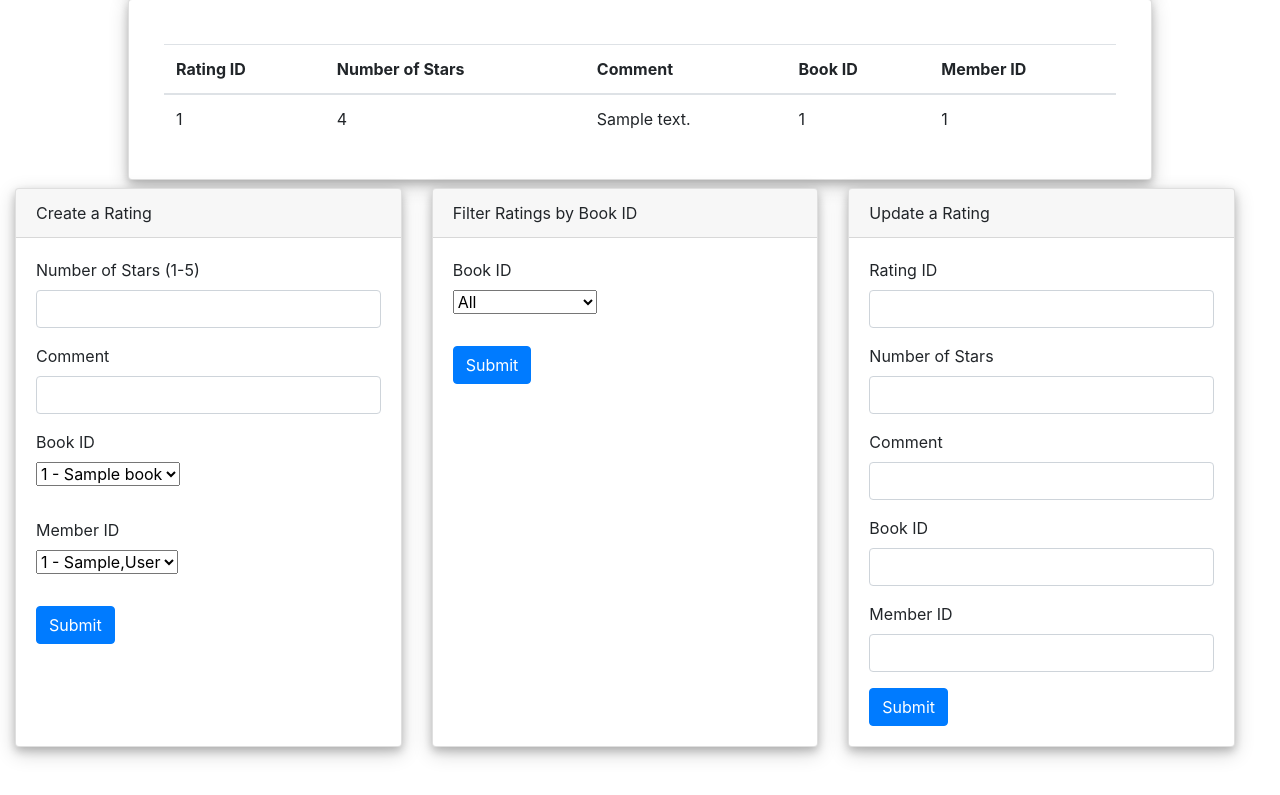
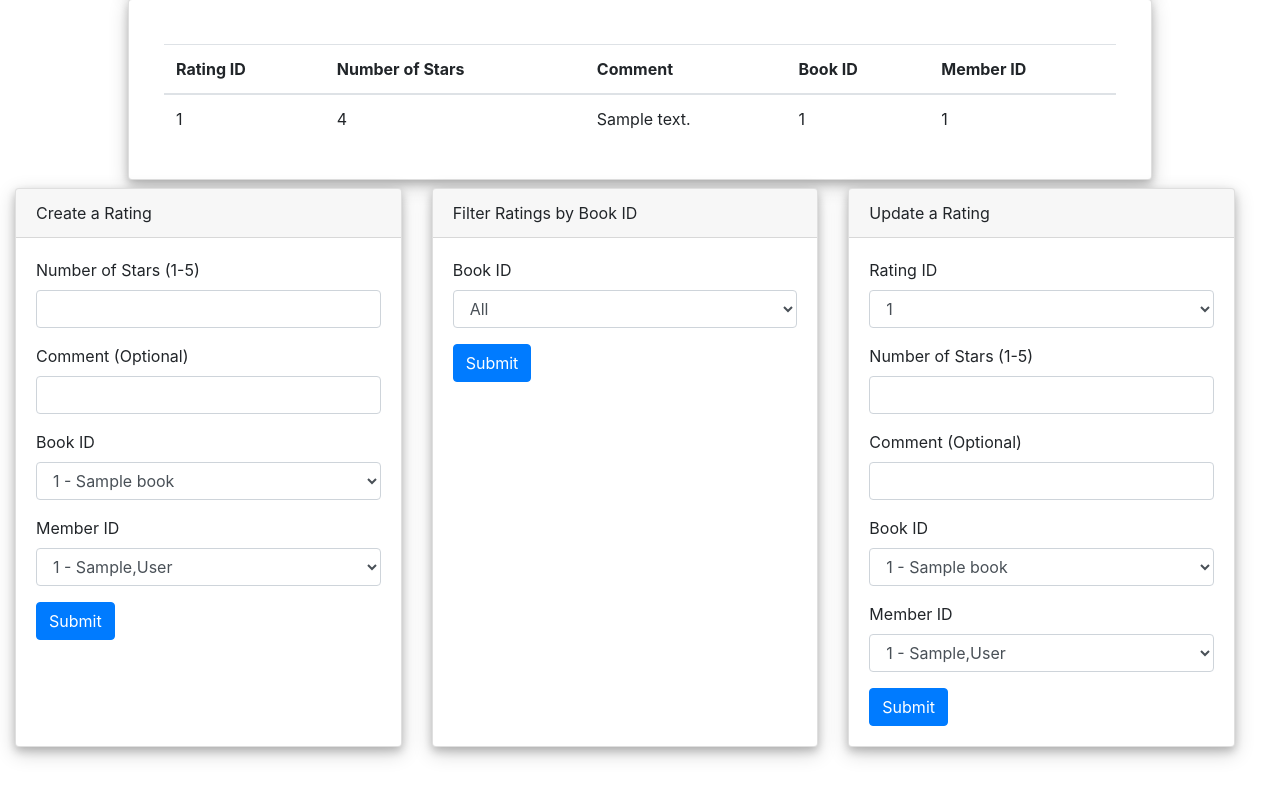
Before and after one commit to edwardday7/CS340_Group78, a Flask app: template templates/ratings.html in a window 1280 px wide. Shown: the part 177-972 px from the top of the page. Run offline with Flask 2, Linux system fonts and the light colour scheme; the template is opened without the code that fills it: most values are stand-ins (such as "Sample title", 1, 10 or a date in 2020); some libraries are stand-ins or nearby versions.

Commit message:
finish project

```diff
--- a/app.py
+++ b/app.py
@@ -59,17 +59,35 @@ def bookauthors():
 @app.route('/books', methods=["GET", "POST"])
 def books():
 
+    print(request.method)
     db_connection = db.connect_to_database()
 
     if request.method == "POST":
-        insert_query = "INSERT INTO Books (title, publisherName, amountOfTimesBorrowed, borrower) VALUES (%s, %s, %s, %s);"
-        cursor = db.execute_query(
-            db_connection=db_connection,
-            query=insert_query,
-            query_params=(request.form["titleInput"],
-                request.form["publisherNameInput"],
-                request.form["timesBorrowedInput"],
-                request.form["memberIdInput"]))
+        if request.form.get("delete"):
+            delete_query = "DELETE FROM Books WHERE bookID = %s"
+            cursor = db.execute_query(
+                db_connection=db_connection,
+                query=delete_query,
+                query_params=(request.form["bookIdInput"],)
+            )
+        else:
+            query_params = ()
+            if request.form["memberIdInput"] == "-1":
+                query_params = (request.form["titleInput"],
+                    request.form["publisherNameInput"],
+                    request.form["timesBorrowedInput"])
+                insert_query = "INSERT INTO Books (title, publisherName, amountOfTimesBorrowed) VALUES (%s, %s, %s);"
+                print('here')
+            else:
+                query_params = (request.form["titleInput"],
+                    request.form["publisherNameInput"],
+                    request.form["timesBorrowedInput"],
+                    request.form["memberIdInput"])
+                insert_query = "INSERT INTO Books (title, publisherName, amountOfTimesBorrowed, borrower) VALUES (%s, %s, %s, %s);"
+            cursor = db.execute_query(
+                db_connection=db_connection,
+                query=insert_query,
+                query_params=(query_params))
 
     select_query = "SELECT * FROM Books;"
     cursor = db.execute_query(db_connection=db_connection, query=select_query)
@@ -105,14 +123,25 @@ def ratings():
     db_connection = db.connect_to_database()
 
     if request.method == "POST":
-        insert_query = "INSERT INTO Ratings (comment, starRating, bookID, memberID) VALUES (%s, %s, %s, %s);"
-        cursor = db.execute_query(
-            db_connection=db_connection,
-            query=insert_query,
-            query_params=(request.form["commentInput"],
-                request.form["starInput"],
-                request.form["bookIdInput"],
-                request.form["memberIdInput"]))
+        if request.form.get("update"):
+            update_query = "UPDATE Ratings SET comment = %s, starRating = %s, bookID = %s, memberID = %s WHERE ratingID = %s"
+            cursor = db.execute_query(
+                db_connection=db_connection,
+                query=update_query,
+                query_params=(request.form["commentInput"],
+                    request.form["starInput"],
+                    request.form["bookIdInput"],
+                    request.form["memberIdInput"],
+                    request.form["ratingIdInput"]))
+        else:
+            insert_query = "INSERT INTO Ratings (comment, starRating, bookID, memberID) VALUES (%s, %s, %s, %s);"
+            cursor = db.execute_query(
+                db_connection=db_connection,
+                query=insert_query,
+                query_params=(request.form["commentInput"],
+                    request.form["starInput"],
+                    request.form["bookIdInput"],
+                    request.form["memberIdInput"]))
 
     if request.args.get("bookIdInput"):
         select_query = "SELECT * FROM Ratings WHERE bookId = %s"
--- /dev/null
+++ b/static/ratings.js
@@ -0,0 +1,48 @@
+$(document).ready(function() {
+
+    $('#btnCreate').click(function(e) {
+
+        var error = false;
+
+        // for each input, check if something is entered
+        $('#createRatingForm input').each(function() {
+
+            // Number 1 through 5
+            var regex = new RegExp(/^[1-5]$/, 'g');
+            if ($(this).attr('id') == 'starInput' && !($(this).val().match(regex))) {
+                $(this).addClass('is-invalid');
+                error = true;
+            } else {
+                $(this).removeClass('is-invalid');
+            }
+        })
+
+        if (error) {
+            e.preventDefault(); // prevent form submit
+            return;
+        }
+    })
+
+    $('#btnUpdate').click(function(e) {
+
+        var error = false;
+
+        // for each input, check if something is entered
+        $('#updateRatingForm input').each(function() {
+
+            // Number 1 through 5
+            var regex = new RegExp(/^[1-5]$/, 'g');
+            if ($(this).attr('id') == 'starInput' && !($(this).val().match(regex))) {
+                $(this).addClass('is-invalid');
+                error = true;
+            } else {
+                $(this).removeClass('is-invalid');
+            }
+        })
+
+        if (error) {
+            e.preventDefault(); // prevent form submit
+            return;
+        }
+    })
+})
--- a/templates/bookauthors.html
+++ b/templates/bookauthors.html
@@ -70,7 +70,7 @@
           <div class="form-group">
             <label for="bookIdInput">Book ID</label>
             <br>
-            <select name="bookIdInput" class="form-select form-select-lg mb-3" aria-label=".form-select-lg example">
+            <select name="bookIdInput" class="form-control">
               {% for book in books %}
                 <option value='{{book["bookID"]}}'>{{book["bookID"]}} - {{book["title"]}}</option>
               {% endfor %}
@@ -79,7 +79,7 @@
           <div class="form-group">
             <label for="authorIdInput">Author ID</label>
             <br>
-            <select name="authorIdInput" class="form-select form-select-lg mb-3" aria-label=".form-select-lg example">
+            <select name="authorIdInput" class="form-control">
               {% for author in authors %}
                 <option value='{{author["authorID"]}}'>{{author["authorID"]}} - {{author["firstName"]}},{{author["lastName"]}}</option>
               {% endfor %}
--- a/templates/ratings.html
+++ b/templates/ratings.html
@@ -73,19 +73,22 @@
       <div class="card" style="box-shadow: 0 4px 8px 0 rgba(0, 0, 0, 0.2), 0 6px 20px 0 rgba(0, 0, 0, 0.19);">
         <div class="card-header">Create a Rating</div>
         <div class="card-body">
-          <form action="/ratings" method="post">
+          <form id="createRatingForm" action="/ratings" method="post">
             <div class="form-group">
               <label for="starInput">Number of Stars (1-5)</label>
               <input type="text" class="form-control" name="starInput" id="starInput">
+              <div id="invalidStars" class="invalid-feedback">
+                Number of stars is required and must be a number between 1 and 5
+              </div>
             </div>
             <div class="form-group">
-              <label for="commentInput">Comment</label>
+              <label for="commentInput">Comment (Optional)</label>
               <input type="text" class="form-control" name="commentInput" id="commentInput">
             </div>
             <div class="form-group">
               <label for="bookIdInput">Book ID</label>
               <br>
-              <select name="bookIdInput" class="form-select form-select-lg mb-3" aria-label=".form-select-lg example">
+              <select name="bookIdInput" class="form-control">
                 {% for book in books %}
                   <option value='{{book["bookID"]}}'>{{book["bookID"]}} - {{book["title"]}}</option>
                 {% endfor %}
@@ -94,13 +97,13 @@
             <div class="form-group">
               <label for="memberIdInput">Member ID</label>
               <br>
-              <select name="memberIdInput" class="form-select form-select-lg mb-3" aria-label=".form-select-lg example">
+              <select name="memberIdInput" class="form-control">
                 {% for member in members %}
                   <option value='{{member["memberID"]}}'>{{member["memberID"]}} - {{member["firstName"]}},{{member["lastName"]}}</option>
                 {% endfor %}
               </select>
             </div>
-            <button type="submit" class="btn btn-primary">Submit</button>
+            <button id="btnCreate" type="submit" class="btn btn-primary">Submit</button>
           </form>
         </div>
       </div>
@@ -112,7 +115,7 @@
             <div class="form-group">
               <label for="bookIdInput">Book ID</label>
               <br>
-              <select name="bookIdInput" class="form-select form-select-lg mb-3" aria-label=".form-select-lg example">
+              <select name="bookIdInput" class="form-control">
                 <option value=''>All</option>
                 {% for book in books %}
                   <option value='{{book["bookID"]}}'>{{book["bookID"]}} - {{book["title"]}}</option>
@@ -127,28 +130,47 @@
       <div class="card" style="box-shadow: 0 4px 8px 0 rgba(0, 0, 0, 0.2), 0 6px 20px 0 rgba(0, 0, 0, 0.19);">
         <div class="card-header">Update a Rating</div>
         <div class="card-body">
-          <form>
+          <form id="updateRatingForm" action="/ratings" method="post">
             <div class="form-group">
+              <input type="hidden" name="update" value="update">
               <label for="ratingIdInput">Rating ID</label>
-              <input type="text" class="form-control" id="ratingIdInput">
+              <br>
+              <select name="ratingIdInput" class="form-control">
+                {% for rating in ratings %}
+                  <option value='{{rating["ratingID"]}}'>{{rating["ratingID"]}}</option>
+                {% endfor %}
+              </select>
             </div>
             <div class="form-group">
-              <label for="starInput">Number of Stars</label>
-              <input type="text" class="form-control" id="starInput">
+              <label for="starInput">Number of Stars (1-5)</label>
+              <input type="text" class="form-control" id="starInput" name="starInput">
+              <div id="invalidStars" class="invalid-feedback">
+                Number of stars is required and must be a number between 1 and 5
+              </div>
             </div>
             <div class="form-group">
-              <label for="commentInput">Comment</label>
-              <input type="text" class="form-control" id="commentInput">
+              <label for="commentInput">Comment (Optional)</label>
+              <input type="text" class="form-control" id="commentInput" name="commentInput">
             </div>
             <div class="form-group">
               <label for="bookIdInput">Book ID</label>
-              <input type="text" class="form-control" id="bookIdInput">
+              <br>
+              <select name="bookIdInput" class="form-control">
+                {% for book in books %}
+                  <option value='{{book["bookID"]}}'>{{book["bookID"]}} - {{book["title"]}}</option>
+                {% endfor %}
+              </select>
             </div>
             <div class="form-group">
               <label for="memberIdInput">Member ID</label>
-              <input type="text" class="form-control" id="memberIdInput">
+              <br>
+              <select name="memberIdInput" class="form-control">
+                {% for member in members %}
+                  <option value='{{member["memberID"]}}'>{{member["memberID"]}} - {{member["firstName"]}},{{member["lastName"]}}</option>
+                {% endfor %}
+              </select>
             </div>
-            <button type="submit" class="btn btn-primary">Submit</button>
+            <button id="btnUpdate" type="submit" class="btn btn-primary">Submit</button>
           </form>
         </div>
       </div>
@@ -159,5 +181,8 @@
     <script src="https://code.jquery.com/jquery-3.2.1.slim.min.js" integrity="sha384-KJ3o2DKtIkvYIK3UENzmM7KCkRr/rE9/Qpg6aAZGJwFDMVNA/GpGFF93hXpG5KkN" crossorigin="anonymous"></script>
     <script src="https://cdnjs.cloudflare.com/ajax/libs/popper.js/1.12.9/umd/popper.min.js" integrity="sha384-ApNbgh9B+Y1QKtv3Rn7W3mgPxhU9K/ScQsAP7hUibX39j7fakFPskvXusvfa0b4Q" crossorigin="anonymous"></script>
     <script src="https://maxcdn.bootstrapcdn.com/bootstrap/4.0.0/js/bootstrap.min.js" integrity="sha384-JZR6Spejh4U02d8jOt6vLEHfe/JQGiRRSQQxSfFWpi1MquVdAyjUar5+76PVCmYl" crossorigin="anonymous"></script>
+
+    <!-- Custom script for validation-->
+    <script src="../static/ratings.js" type="text/javascript"></script>
   </body>
 </html>
```
Also changed, not shown: static/authors.js (added, +23 -0 lines), static/books.js (added, +31 -0 lines), static/members.js (added, +23 -0 lines), templates/authors.html (+10 -1 lines), templates/books.html (+24 -5 lines), templates/members.html (+10 -1 lines).
